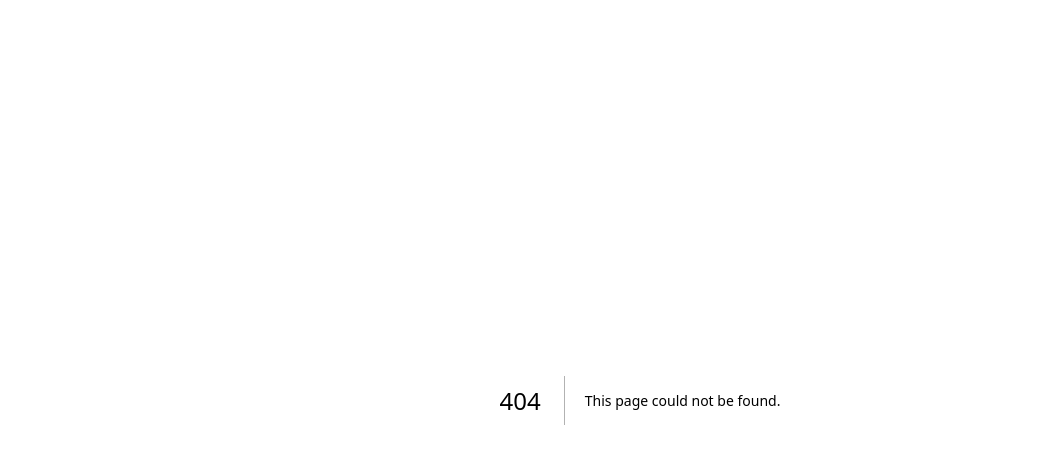
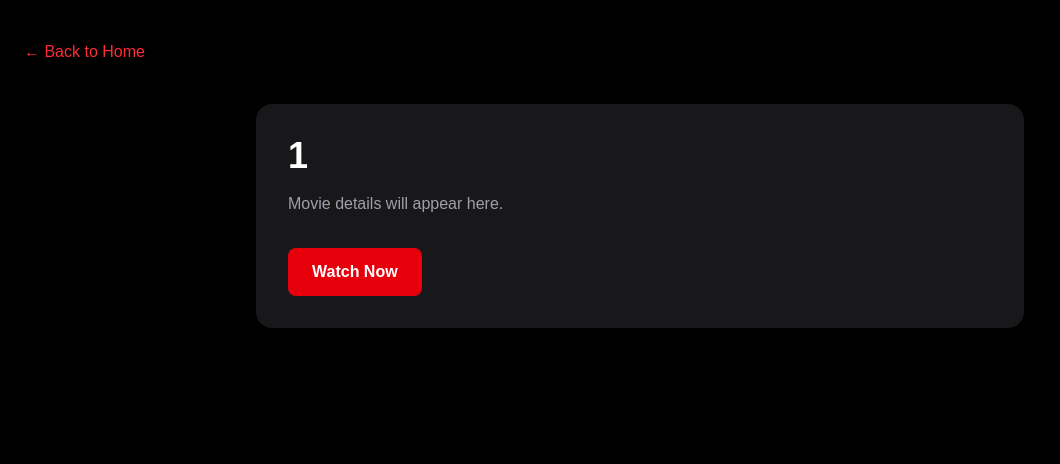
Before and after one commit to heerkhan1122/gotogo-movies, a Next.js app: page /movie/1 in a window 1280 px wide. Before the commit this address had no page. Shown: the top 464 px of the page, without its empty margins (0-1060 px from the left). Built offline with nearby package versions, Linux system fonts and the light colour scheme.

Commit message:
Added movie details page

```diff
--- /dev/null
+++ b/app/movie/[title]/page.tsx
@@ -0,0 +1,36 @@
+export default async function MoviePage({
+  params,
+}: {
+  params: Promise<{ title: string }>;
+}) {
+  const { title } = await params;
+
+  const movieTitle = decodeURIComponent(title);
+
+  return (
+    <main className="min-h-screen bg-black px-6 py-10 text-white">
+      <a
+        href="/"
+        className="text-red-500 hover:text-red-400"
+      >
+        ← Back to Home
+      </a>
+
+      <div className="mx-auto mt-10 max-w-3xl">
+        <div className="rounded-2xl bg-zinc-900 p-8 shadow-xl">
+          <h1 className="text-4xl font-bold">
+            {movieTitle}
+          </h1>
+
+          <p className="mt-4 text-zinc-400">
+            Movie details will appear here.
+          </p>
+
+          <button className="mt-8 rounded-lg bg-red-600 px-6 py-3 font-semibold hover:bg-red-700">
+            Watch Now
+          </button>
+        </div>
+      </div>
+    </main>
+  );
+}
```
